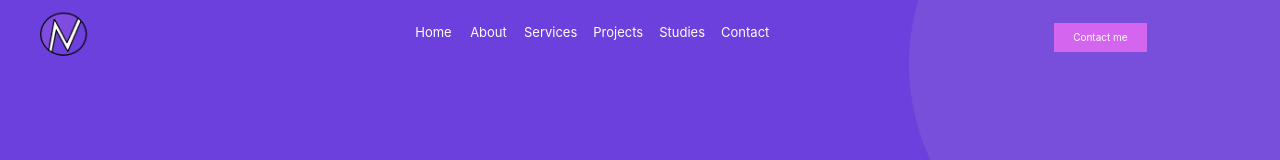
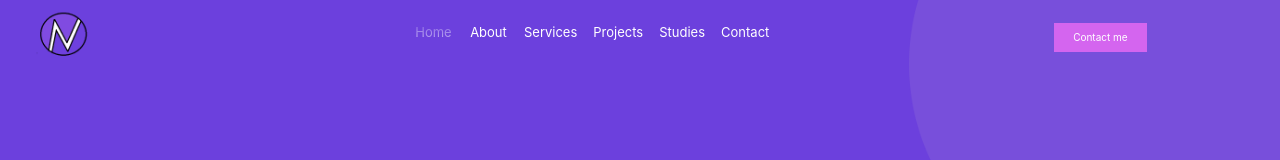
Before and after one commit to nazam1998/portfolio_react, a React (Create React App) app: page / in a window 1280 px wide. In both pictures the pointer is over the link 433 px from the left and 37 px from the top of the page. Shown: the top 160 px of the page. Built offline with nearby package versions, Linux system fonts and the light colour scheme; a web font is replaced by a local one.

Commit message:
ajout animations navbar

```diff
--- a/src/components/Skills.jsx
+++ b/src/components/Skills.jsx
@@ -10,7 +10,7 @@ const Skills = (props) => {
                     setPoint(point + 1);
                 }
                 if (bar < props.points) {
-                    setBar(bar + 1);
+                    setBar(bar + 5);
                 }
             }, 50);
 
@@ -24,7 +24,7 @@ const Skills = (props) => {
                         <div className="percent">
                             <svg>
                                 <circle cx='60' cy='60' r='60' className='circle'></circle>
-                                <circle cx='60' cy='60' r='60' className='circle' stroke={props.color} strokeDashoffset={true ? (440 - (440 * bar) / 100 + 40) : ''}></circle>
+                                <circle cx='60' cy='60' r='60' className='circle' stroke={props.color} strokeDashoffset={(440 - (440 * bar) / 100 + 40)}></circle>
                             </svg>
                             <div className="number">
                                 <h2>{point}<span>%</span></h2>
--- a/src/css/index.css
+++ b/src/css/index.css
@@ -25,6 +25,11 @@ body {
 }
 #header nav .navbar-nav a {
   color: #ffffff;
+}
+#header nav .navbar-nav a:hover {
+  background: -webkit-linear-gradient(#6c40dd, white);
+  -webkit-background-clip: text;
+  -webkit-text-fill-color: transparent;
 }
 #header nav .navbar-nav button {
   position: relative;
@@ -110,6 +115,8 @@ body {
   border-radius: 50%;
   padding: 10px;
   text-align: center;
+  transition: 1s;
+  background: transparent;
 }
 #social-head i:hover {
   background: linear-gradient(to bottom, #615cfd 0%, #d465ef 100%);
--- a/src/sass/style.sass
+++ b/src/sass/style.sass
@@ -21,6 +21,10 @@ body
 
             a
                 color: #ffffff
+                &:hover
+                    background: -webkit-linear-gradient(#6c40dd,white)
+                    -webkit-background-clip: text
+                    -webkit-text-fill-color: transparent
             button
                 position: relative
                 right: -33%
@@ -93,6 +97,8 @@ body
         border-radius: 50%
         padding: 10px
         text-align: center
+        transition: 1s
+        background: transparent
         &:hover
             background: linear-gradient(to bottom,#615cfd 0%,#d465ef 100%)
 
```
Also changed, not shown: 1 other file (tests, documents, lock files or other folders).
